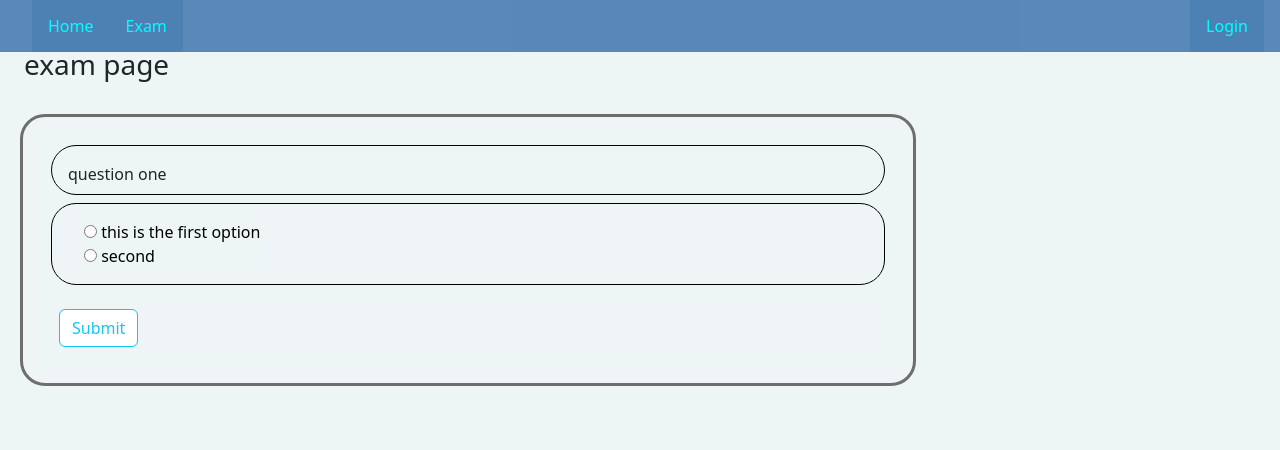
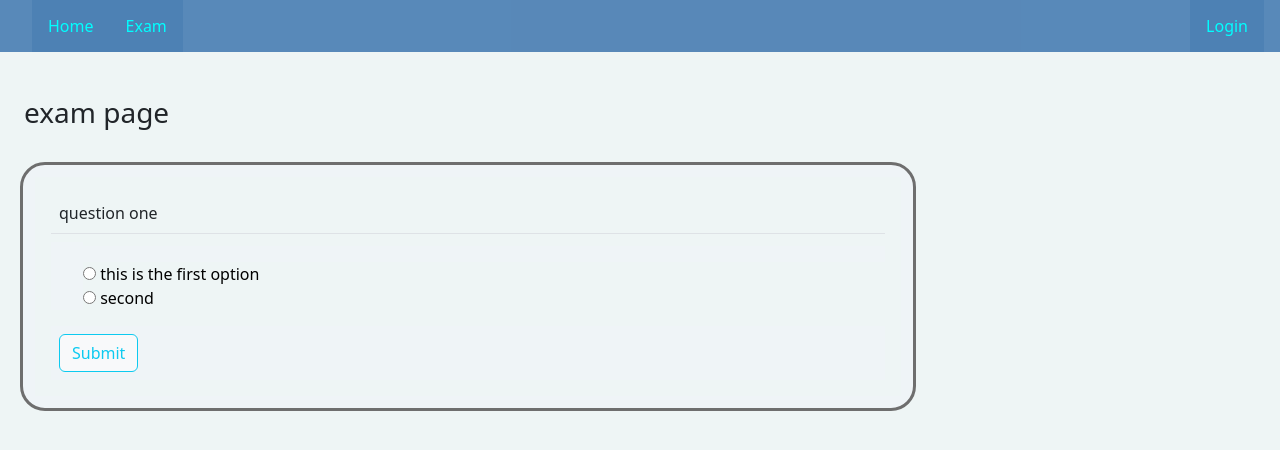
Before and after one commit to DogeCoderDoge/Flask_Exam_Prototype, a Flask app: page /exam in a window 1280 px wide. Shown: the top 450 px of the page. Run offline with Flask 3, Linux system fonts and the light colour scheme.

Commit message:
notihng much

```diff
--- a/Website/routes.py
+++ b/Website/routes.py
@@ -1,7 +1,7 @@
 from Website.main import app
 from Website.forms import LoginForm, QuestionForm
 from Website.models import Question, Option, db
-from flask import render_template, url_for, redirect, request
+from flask import render_template, url_for, redirect, request, session
 
 
 '''
--- a/Website/static/main.css
+++ b/Website/static/main.css
@@ -47,16 +47,8 @@ li a {
 }
 
 .option{
-    display: table-row;
-    width: fit-content;
-    color: black
-}
-
-.form-question, .form-options{
-    border-style:solid;
-    border-radius: 25px;
-    border-width: 1px;
-    border-color: black;
+    display:contents;
+    color: black;
 }
 
 .form-question {
@@ -78,5 +70,4 @@ ul {
     border-width: 1px;
     border-color: black;
     width: 50%;
-    margin: 16px 16px;
 }
--- a/Website/templates/exam.html
+++ b/Website/templates/exam.html
@@ -7,18 +7,18 @@
         <fieldset class="form-group">
             <form method="POST" action="{{ url_for('exam') }}" class="m-3">
                 {{ form.hidden_tag() }}
-                <legend class="form-question fs-6">
-                    <p class="m-3 mb-2 border-5">{{ form.question.label }}</p>
+                <legend class="form-question fs-6 border-bottom">
+                    <p class="m-2 mb-2">{{ form.question.label }}</p>
                 </legend>
 
                 <ul class="form-options">
-                    <p class="form-group">
-                        {{ form.options(class="option m-5") }}
+                    <p class="form-group pt-1">
+                        {{ form.options(class="option") }}
                     </p>
                 </ul>
 
                 <div class="form-submit">
-                    {{ form.submit(class="btn btn-outline-info m-2 bg-white") }}
+                    {{ form.submit(class="btn btn-outline-info m-2 bg-body-tertiary") }}
                 </div>
             </form>
         </fieldset>
--- a/Website/templates/home.html
+++ b/Website/templates/home.html
@@ -1,5 +1,5 @@
 {% extends 'layout.html' %}
 
 {% block content %}
-    <h1 class="pt-5">go to exam tab and attend exam</h1>
+    <h1 class="p-4">login if you want to attend the exam</h1>
 {% endblock %}
--- a/Website/templates/layout.html
+++ b/Website/templates/layout.html
@@ -13,7 +13,7 @@
         <li id="navbar-item"><a href="{{ url_for('login') }}">Login</a></li>
     </ul>
 
-    <div>
+    <div class="pt-5">
         {% block content %}
         {% endblock %}
     </div>
--- a/Website/templates/login.html
+++ b/Website/templates/login.html
@@ -2,10 +2,10 @@
 
 {% block content %}
 
-    <fieldset class="login-form">
-        <form method="POST" action="{{ url_for('login') }}" class="m-5 mt-5">
+    <fieldset class="login-form m-3">
+        <form method="POST" action="{{ url_for('login') }}" class="m-5">
             {{ form.hidden_tag() }}
-            <legend class="fs-5 mt-3 border-bottom w-75"> Login </legend>
+            <legend class="fs-5 border-bottom w-75"> Login </legend>
 
             <ul class="m-0">
                 {{ form.userID.label(class="form-text") }}
```
